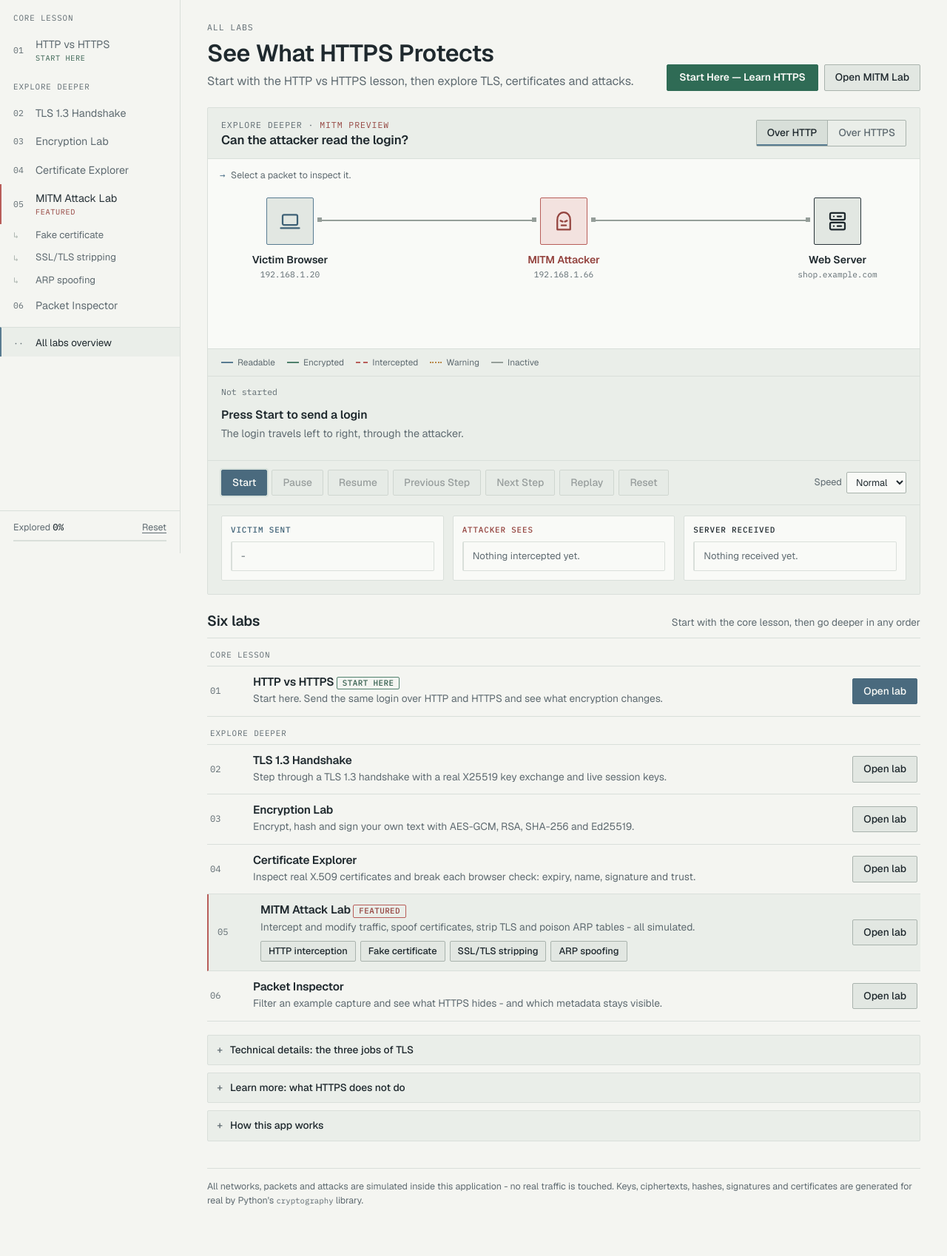
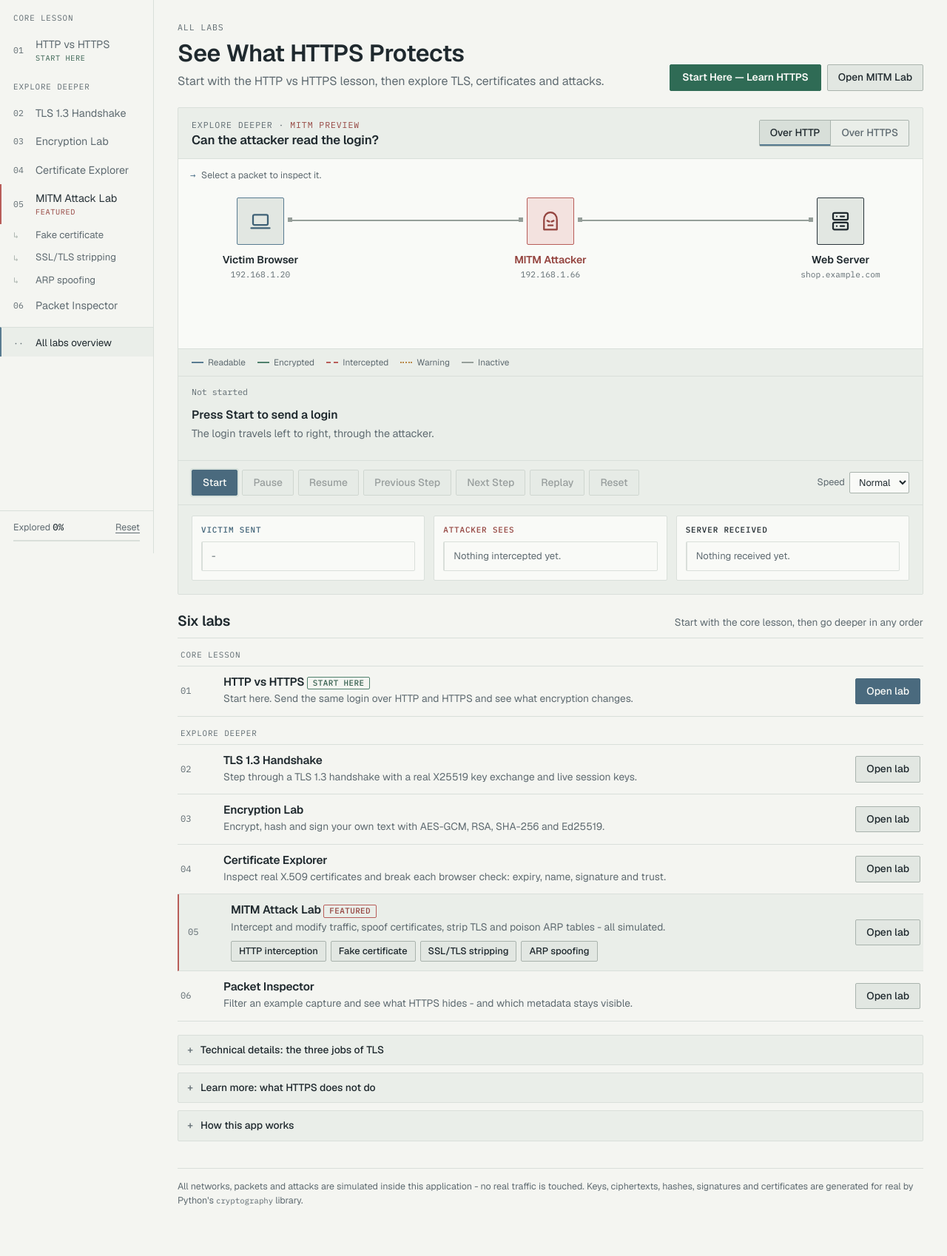
Before and after one commit to Iamastudentnice/HTTPs_TeachAndDemo, a Flask app: page /labs in a window 1280 px wide. Shown: the part 52-1750 px from the top of the page at 74% size. Run offline with Flask 3, Linux system fonts and the light colour scheme.

Commit message:
Fix responsive layouts across screen resolutions
- Content is centred and grows to at most 1360px on large screens, so
  wide and ultrawide displays no longer show a large empty band.
- Sidebar width and headings scale with the screen using clamp().
- Network diagrams keep sensible proportions: 2- and 3-device rows have
  maximum widths (no stretching on ultrawide) and minimum widths; when
  space runs out the diagram scrolls sideways instead of squashing.
- Diagram drawing accounts for the scroll offset, so lines, packets and
  captions stay aligned when scrolled.
- Packets are never wider than their route; on short routes the
  "Inspect" tag is dropped and the caption moves below the devices.
- Encryption lab tabs wrap instead of hiding off to the side.

```diff
--- a/static/css/style.css
+++ b/static/css/style.css
@@ -42,7 +42,7 @@
   --cyan: var(--blue);
 
   --radius: 2px;
-  --sidebar-width: 244px;
+  --sidebar-width: clamp(208px, 16vw, 264px);   /* scales with the screen */
   --header-height: 52px;
   --font: "Geist", "Manrope", system-ui, -apple-system, "Segoe UI", sans-serif;
   --mono: "IBM Plex Mono", ui-monospace, "SF Mono", Menlo, Consolas, monospace;
@@ -63,7 +63,7 @@ body {
 a { color: var(--text-strong); text-decoration: underline; text-decoration-color: var(--line-strong); text-underline-offset: 3px; }
 a:hover { text-decoration-color: var(--text-strong); }
 h1, h2, h3, h4 { color: var(--text-strong); line-height: 1.25; margin: 0 0 0.5em; font-weight: 600; letter-spacing: -0.01em; }
-h1 { font-size: 1.7rem; }
+h1 { font-size: clamp(1.45rem, 1.1rem + 0.8vw, 1.85rem); }
 h2 { font-size: 1.2rem; }
 h3 { font-size: 1rem; }
 p { margin: 0 0 0.8em; }
@@ -143,7 +143,8 @@ code, pre, .mono { font-family: var(--mono); font-size: 0.86em; }
 .progress-bar span { display: block; height: 100%; background: var(--accent); }
 
 .main { flex: 1; min-width: 0; }
-.content { max-width: 1160px; padding: 28px 36px 56px; }
+/* Centred, and allowed to grow a little on large screens instead of leaving a big empty band */
+.content { max-width: clamp(1160px, 70vw, 1360px); margin: 0 auto; padding: 28px clamp(20px, 2.5vw, 40px) 56px; }
 .overlay { display: none; }
 
 /* ---------- Page header ---------- */
@@ -286,9 +287,15 @@ table.compare td:first-child { color: var(--text-strong); font-weight: 500; }
   background: var(--inset);
   min-height: 230px;
   user-select: none;
+  overflow-x: auto;     /* scroll sideways rather than squash the devices together */
+  overflow-y: hidden;
 }
 .net-diagram.has-top-lane { padding-top: 98px; }
-.net-row { display: flex; justify-content: space-between; align-items: flex-start; position: relative; z-index: 2; }
+.net-row { display: flex; justify-content: space-between; align-items: flex-start; position: relative; z-index: 2; margin: 0 auto; }
+/* Keep devices a sensible distance apart: not stretched on wide screens, not squeezed on narrow ones.
+   If the space is smaller than min-width, the diagram scrolls sideways instead. */
+.net-row.nodes-2 { max-width: 760px; min-width: 380px; }
+.net-row.nodes-3 { max-width: 1040px; min-width: 540px; }
 
 .net-node { width: 150px; text-align: center; position: relative; }
 .net-icon {
@@ -369,12 +376,13 @@ table.compare td:first-child { color: var(--text-strong); font-weight: 500; }
   cursor: pointer; border: 1px solid; background: var(--surface);
   will-change: transform;
 }
-.packet span.label { overflow: hidden; text-overflow: ellipsis; }
+.packet span.label { overflow: hidden; text-overflow: ellipsis; min-width: 0; }
 .packet svg { width: 13px; height: 13px; flex-shrink: 0; }
 .packet .inspect {
   font-family: var(--font); font-size: 0.66rem; font-weight: 600; letter-spacing: 0.04em; text-transform: uppercase;
   padding: 1px 5px; border-left: 1px solid currentColor; opacity: 0.85;
 }
+.packet.compact .inspect { display: none; }
 .packet:hover, .packet:focus-visible { outline: 2px solid var(--accent); outline-offset: 2px; }
 .packet.style-plain { border-color: var(--blue); color: var(--blue-text); background: var(--blue-bg); }
 .packet.style-encrypted { border-color: var(--green); color: var(--green-text); background: var(--green-bg); }
@@ -508,7 +516,7 @@ mark.changed { background: #EBCBC6; color: var(--red-text); font-weight: 600; pa
 /* ---------- Landing page ---------- */
 
 .landing-intro { display: grid; grid-template-columns: minmax(0, 1fr) auto; gap: 16px 32px; align-items: end; margin-bottom: 22px; }
-.landing-intro h1 { font-size: 2rem; margin-bottom: 6px; }
+.landing-intro h1 { font-size: clamp(1.6rem, 1.2rem + 1vw, 2.1rem); margin-bottom: 6px; }
 .intro-actions { display: flex; gap: 8px; flex-wrap: wrap; }
 
 .lab-table { list-style: none; margin: 0; padding: 0; border-top: 1px solid var(--line); }
@@ -531,7 +539,8 @@ mark.changed { background: #EBCBC6; color: var(--red-text); font-weight: 600; pa
 
 /* ---------- Tabs ---------- */
 
-.tabs { display: flex; gap: 0; border-bottom: 1px solid var(--line); margin-bottom: 18px; overflow-x: auto; }
+/* Tabs wrap onto a second line on narrow screens, so none are hidden off to the side */
+.tabs { display: flex; flex-wrap: wrap; gap: 0; border-bottom: 1px solid var(--line); margin-bottom: 18px; }
 .tabs button {
   border: 0; background: transparent; color: var(--muted); font: inherit; font-weight: 500; font-size: 0.9rem;
   padding: 10px 16px; border-bottom: 2px solid transparent; margin-bottom: -1px; cursor: pointer; white-space: nowrap;
@@ -715,6 +724,8 @@ details.more .more-body p:last-child { margin-bottom: 0; }
   .net-diagram { padding: 50px 8px 70px; }
   .net-diagram.has-top-lane { padding-top: 90px; }
   .net-node { width: 84px; }
+  .net-row.nodes-2 { min-width: 240px; }
+  .net-row.nodes-3 { min-width: 330px; }
   .net-icon { width: 48px; height: 48px; }
   .net-icon svg { width: 22px; height: 22px; }
   .net-label { font-size: 0.72rem; }
--- a/static/js/interactions.js
+++ b/static/js/interactions.js
@@ -235,7 +235,8 @@ class NetworkDiagram {
     this.container.classList.toggle("has-top-lane", Boolean(extraLinks && extraLinks.length));
 
     const row = document.createElement("div");
-    row.className = "net-row";
+    // The device count lets the CSS give 2- and 3-device diagrams sensible widths.
+    row.className = "net-row nodes-" + nodes.length;
     const diagram = this;
 
     nodes.forEach(function (node) {
@@ -302,6 +303,8 @@ class NetworkDiagram {
   layout() {
     if (!this.nodes.length) return;
     const box = this.container.getBoundingClientRect();
+    // On narrow screens the diagram can scroll sideways, so add how far it is scrolled.
+    const scrollX = this.container.scrollLeft;
     const diagram = this;
 
     this.links.forEach(function (link) {
@@ -310,8 +313,8 @@ class NetworkDiagram {
       const style = link.element.style;
 
       if (link.lane === "top") {
-        const fromCentre = fromIcon.left + fromIcon.width / 2 - box.left;
-        const toCentre = toIcon.left + toIcon.width / 2 - box.left;
+        const fromCentre = fromIcon.left + fromIcon.width / 2 - box.left + scrollX;
+        const toCentre = toIcon.left + toIcon.width / 2 - box.left + scrollX;
         link.x1 = fromCentre;
         link.x2 = toCentre;
         link.y = fromIcon.top - box.top - 34;
@@ -320,8 +323,8 @@ class NetworkDiagram {
         style.top = link.y + "px";
         style.height = "30px";
       } else {
-        link.x1 = fromIcon.right - box.left + 8;
-        link.x2 = toIcon.left - box.left - 8;
+        link.x1 = fromIcon.right - box.left + scrollX + 8;
+        link.x2 = toIcon.left - box.left + scrollX - 8;
         link.y = fromIcon.top + fromIcon.height / 2 - box.top - 2;
         style.left = link.x1 + "px";
         style.width = Math.max(0, link.x2 - link.x1) + "px";
@@ -333,6 +336,7 @@ class NetworkDiagram {
 
     // Keep a resting packet in the right place after the window is resized.
     if (this.parked && this.packetElement && !this.isAnimating()) {
+      this.packetElement.style.maxWidth = this.routeLength(this.parked.path) + "px";
       const geometry = this.packetGeometry(this.parked.path, this.parked.direction);
       this.packetElement.style.top = geometry.y + "px";
       this.packetElement.style.transform = "translateX(" + geometry.endX + "px)";
@@ -356,9 +360,11 @@ class NetworkDiagram {
     element.textContent = this.caption.text;
     element.className = "diagram-caption" + (this.caption.packet ? " style-" + this.caption.packet.style : "");
 
-    const width = this.container.clientWidth;
+    const width = this.container.scrollWidth;
     const path = this.caption.packet ? this.findPath(this.caption.packet.from, this.caption.packet.to, this.caption.packet.route) : [];
-    if (path.length && path[0].lane === "main") {
+    // Only sit under the line when it is long enough; otherwise the caption would cover device labels.
+    const longEnough = path.length && path[0].lane === "main" && this.routeLength(path) >= 240;
+    if (longEnough) {
       // Under the line, kept clear of the device labels at each end.
       const left = Math.min.apply(null, path.map(function (link) { return link.x1; })) + 40;
       const right = Math.max.apply(null, path.map(function (link) { return link.x2; })) - 40;
@@ -371,10 +377,10 @@ class NetworkDiagram {
       element.style.left = Math.max(4, Math.min(centre - own / 2, width - own - 4)) + "px";
     } else {
       // No packet (or the top lane): show it along the bottom of the diagram.
-      element.style.maxWidth = Math.max(200, width - 32) + "px";
+      element.style.maxWidth = Math.max(200, this.container.clientWidth - 32) + "px";
       element.style.top = "";
       element.style.bottom = "14px";
-      element.style.left = "16px";
+      element.style.left = (this.container.scrollLeft + 16) + "px";
     }
   }
 
@@ -397,6 +403,13 @@ class NetworkDiagram {
     }, this);
   }
 
+  // Length of the line(s) a packet travels along, used as its maximum width.
+  routeLength(path) {
+    const left = Math.min.apply(null, path.map(function (link) { return link.x1; }));
+    const right = Math.max.apply(null, path.map(function (link) { return link.x2; }));
+    return Math.max(90, right - left);
+  }
+
   /* Start/end x positions and the y position for a packet on a path. */
   packetGeometry(path, direction) {
     const width = this.packetElement ? this.packetElement.offsetWidth : 120;
@@ -406,7 +419,7 @@ class NetworkDiagram {
     const y = path[0].y - height / 2 + (path[0].lane === "top" ? 0 : 2);
 
     // Keep the packet inside the diagram even on narrow screens.
-    const maxX = this.container.clientWidth - width - 4;
+    const maxX = this.container.scrollWidth - width - 4;
     let startX = direction === "right" ? left : right - width;
     let endX = direction === "right" ? right - width : left;
     startX = Math.max(4, Math.min(startX, maxX));
@@ -450,6 +463,12 @@ class NetworkDiagram {
     this.container.appendChild(element);
     this.packetElement = element;
     this.parked = { packet: packet, path: route.path, direction: route.direction };
+
+    // Never let the packet be wider than the line it travels along, or it would cover
+    // a device on smaller screens. Long labels end in "..." (the full text is in the inspector).
+    element.style.maxWidth = this.routeLength(route.path) + "px";
+    // On short lines, drop the "Inspect" tag so the packet's own label stays readable.
+    element.classList.toggle("compact", this.routeLength(route.path) < 220);
 
     const geometry = this.packetGeometry(route.path, route.direction);
     element.style.top = geometry.y + "px";
```
